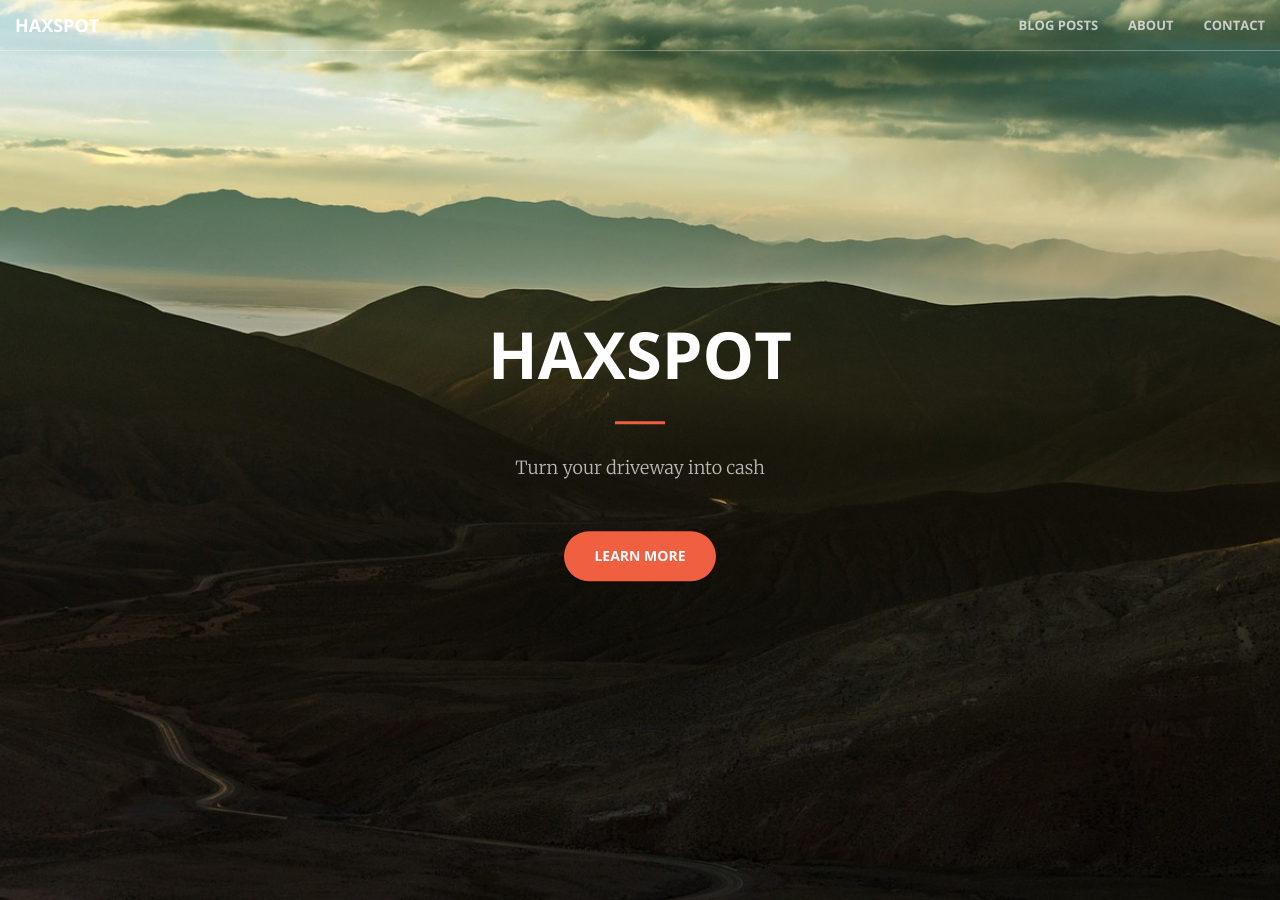
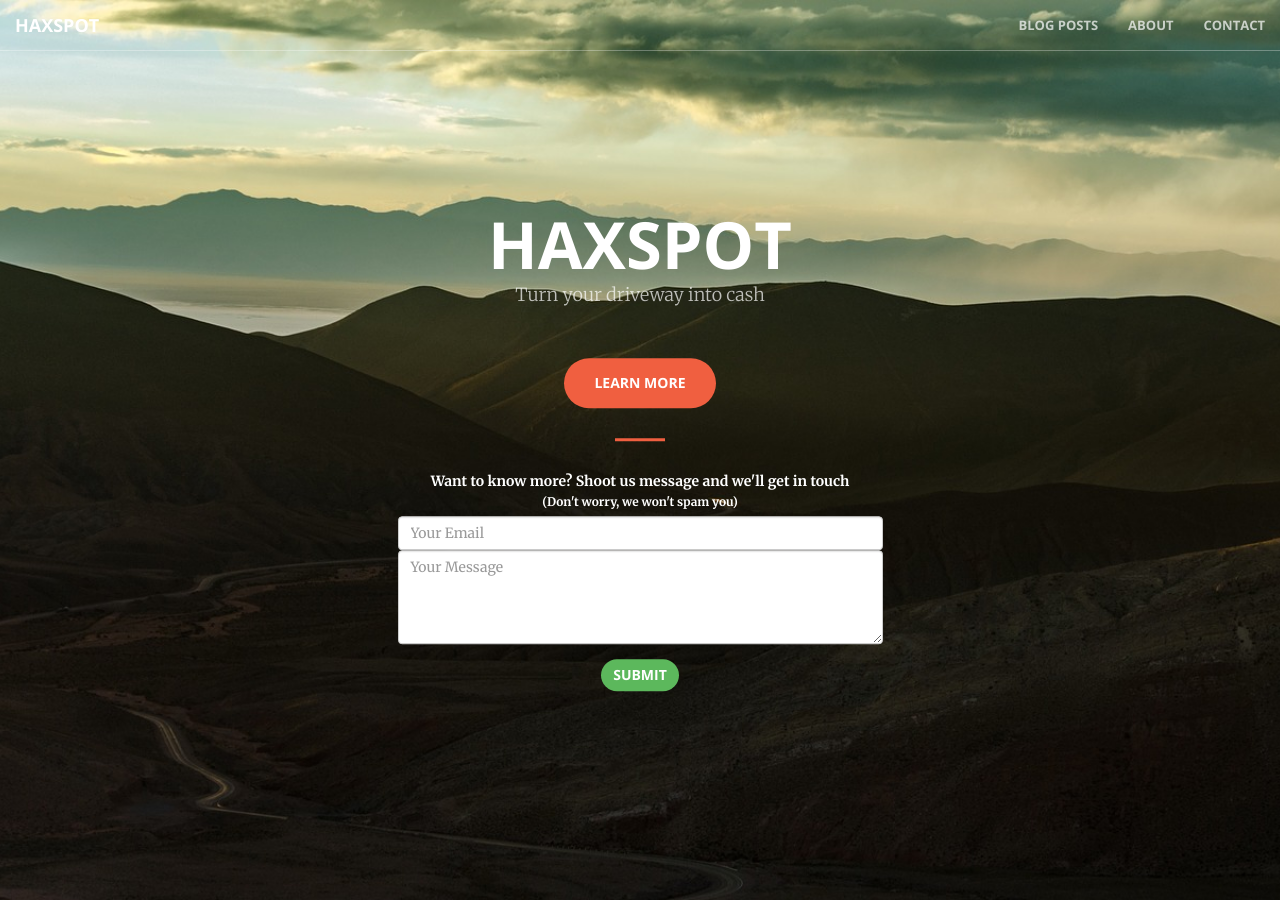
Before and after one commit to haxspot/haxspot.github.io, a Jekyll site: the page built from index.html, in a window 1280 px wide and 900 px high. Built offline with Jekyll 4.4.1, drawn with Linux system fonts in a browser that asks for light colours.

Commit message:
Updated header styles and added feedback submission form

```diff
--- a/_includes/header.html
+++ b/_includes/header.html
@@ -2,9 +2,29 @@
     <div class="header-content">
         <div class="header-content-inner">
             <h1>HaxSpot</h1>
-            <hr>
-            <p>Turn your driveway into cash</p>
-            <a href="#posts" class="btn btn-primary btn-xl page-scroll">Learn More</a>
+            <div class="row">
+               <div class="col-lg-6 col-sm-6 col-sm-offset-3 col-lg-offset-3 text-center">
+                  <p>
+                     Turn your driveway into cash
+                  </p>
+                  <a href="#posts" class="btn btn-primary btn-xl page-scroll">Learn More</a>
+                  <hr>
+                  <form action="//formspree.io/support@haxspot.com" method="POST" class="">
+                     <label for="exampleInputEmail1">Want to know more? Shoot us message and we'll get in touch
+                        <br />
+                        <small>(Don't worry, we won't spam you)</small>
+                     </label>
+                     <br />
+                     <div class="form-group">
+                        <input type="email" name="_replyto" class="form-control" id="exampleInputEmail1" placeholder="Your Email">
+                        <textarea name="name" class="form-control" rows="4" cols="100" placeholder="Your Message"></textarea>
+                     </div>
+                     <button type="submit" class="btn btn-success">Submit</button>
+                     <input type="hidden" name="_next" value="/" />
+                     <input type="text" name="_gotcha" style="display:none" />
+                  </form>
+               </div>
+            </div>
         </div>
     </div>
 </header>
```
